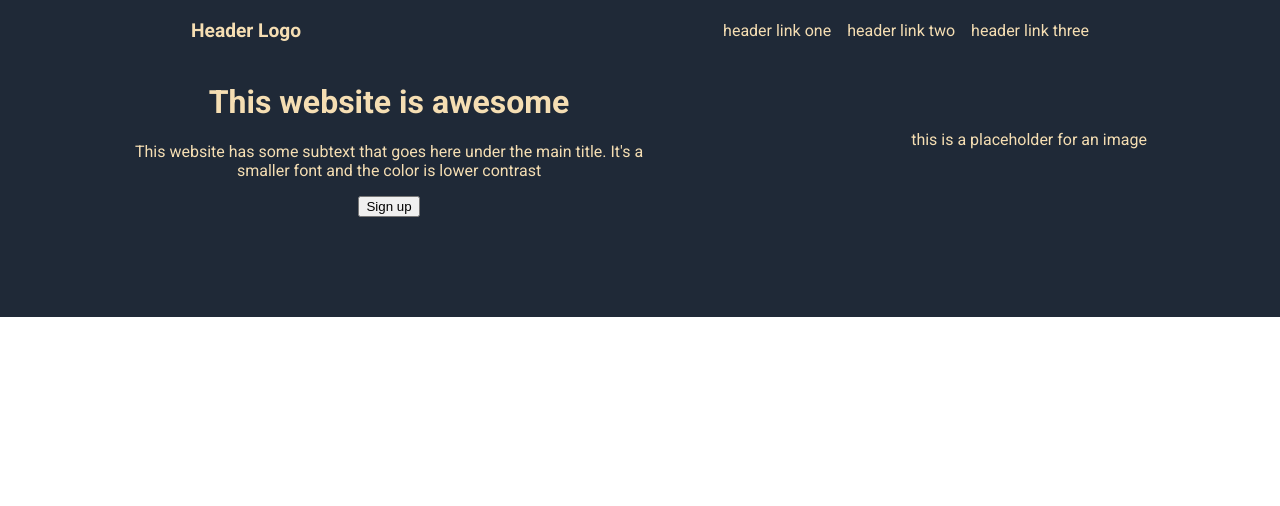
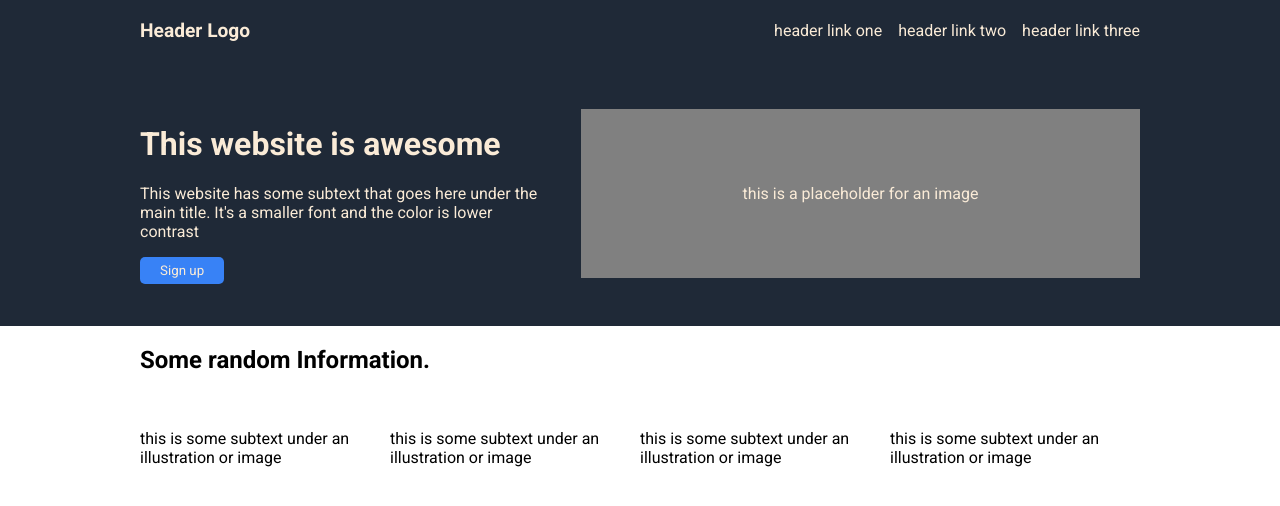
Before and after one commit to Macciste/LandingPage, a plain HTML site: page index.html in a window 1280 px wide. Drawn offline with Linux system fonts and the light colour scheme.

Commit message:
hero section done and section 2 is wip

```diff
--- a/index.html
+++ b/index.html
@@ -11,7 +11,9 @@
     <link rel="stylesheet" href="styles.css">
 </head>
 <body>
-    <div class="section-one">
+
+        <div class="section--1">
+            <div class="section-wrapper">
                 <div class="header">
                     <p class="logo">Header Logo</p>
                     <ul class="navbar">
@@ -31,5 +33,32 @@
                     <p class="image">this is a placeholder for an image</p>
                 </div>
             </div>
+        </div>
+
+        <div class="section--2">
+
+            <div class="section-wrapper">
+                <h2>Some random Information.</h2>
+                <div class="gallery">
+                    <div class="img-container">
+                        <img class="image--2">
+                        <p>this is some subtext under an illustration or image</p>
+                    </div>
+                    <div class="img-container">
+                        <img class="image--2">
+                        <p>this is some subtext under an illustration or image</p>
+                    </div>
+                    <div class="img-container">
+                        <img class="image--2">
+                        <p>this is some subtext under an illustration or image</p>
+                    </div>
+                    <div class="img-container">
+                        <img class="image--2">
+                        <p>this is some subtext under an illustration or image</p>
+                    </div>
+                </div>
+            </div>
+        </div>
+
 </body>
 </html>
--- a/styles.css
+++ b/styles.css
@@ -4,12 +4,75 @@ body {
 
 }
 
-.section-one {
+.section--1 {
+    background-color: #1F2937;
+    color: antiquewhite;
+    padding-bottom: 32px;
+}
+
+.section-wrapper {
+    width: 1000px;
+    margin-left: auto;
+    margin-right: auto;
+
+}
+
+.header {
+    display: flex;
+    justify-content: space-between;
+    align-items: center;
+}
+
+.navbar {
+    display: flex;
+    list-style-type: none;
+    gap: 16px;
+}
+
+.logo {
+    font-size: larger;
+    font-weight: bold;
+}
+
+.hero {
+    padding-top: 32px;
+    display: flex;
+    flex-direction: row;
+    align-items: center;
+    justify-content: flex-end;
+    gap: 32px;
+}
+.hero .content {
+    flex-basis: 50%;
+}
+.hero .image {
+    flex-basis: 50%;
+    margin-left: auto;
+    margin-right: auto;
+    text-align: center;
+    padding: 75px;
+    background-color: gray;
+}
+
+.hero-signup {
+    background-color: #3882F6;
+    color:antiquewhite;
+    font-family: 'Roboto', 'Courier New', Courier, monospace ;
+    border-radius: 5px;
+    padding: 6px 20px;
+    border: none;
+}
+
+.gallery {
+    display: flex;
+}
+/*
+.section--1 {
     background-color: #1F2937;
     color: wheat;
-    display: inline-block; /* Prevents flex behavior */
-    width: 100%; /* Full width */
-    text-align: center; /* Optional: center text */
+    /* display: inline-block; Prevents flex behavior
+    width: 100%; /* Full width
+    text-align: center; /* Optional: center text
     padding-bottom: 100px;
 }
 
@@ -33,9 +96,11 @@ body {
 .hero {
     display: flex;
     align-items: center;
-    justify-content: space-around;
+    justify-content: space-between;
+
 }
 
 .hero .content {
     width: 512px;
 }
+*/
```
Also changed, not shown: images/01.png (added), images/02.png (added). Lines whose indentation alone changed are shown as unchanged.
